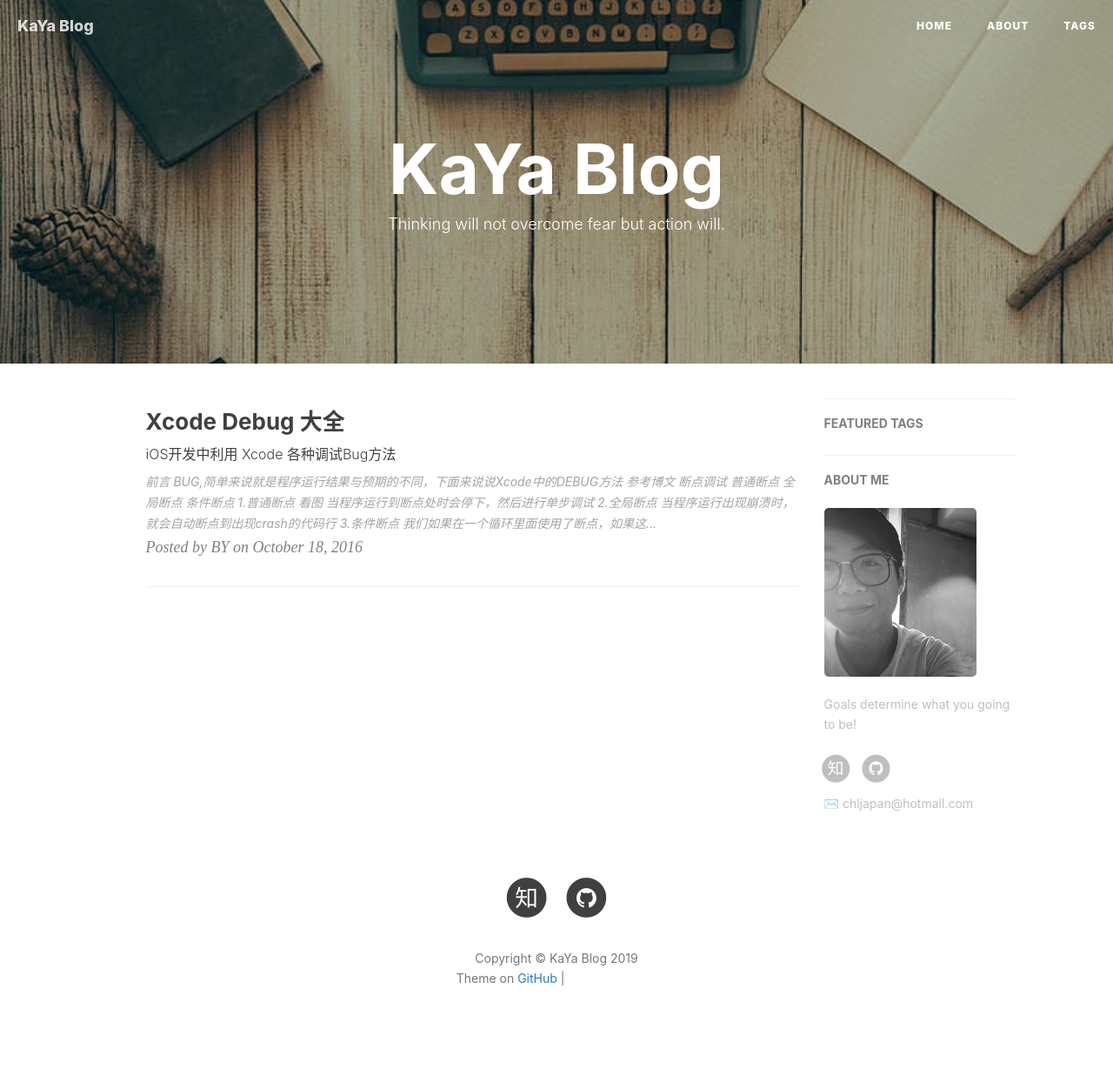
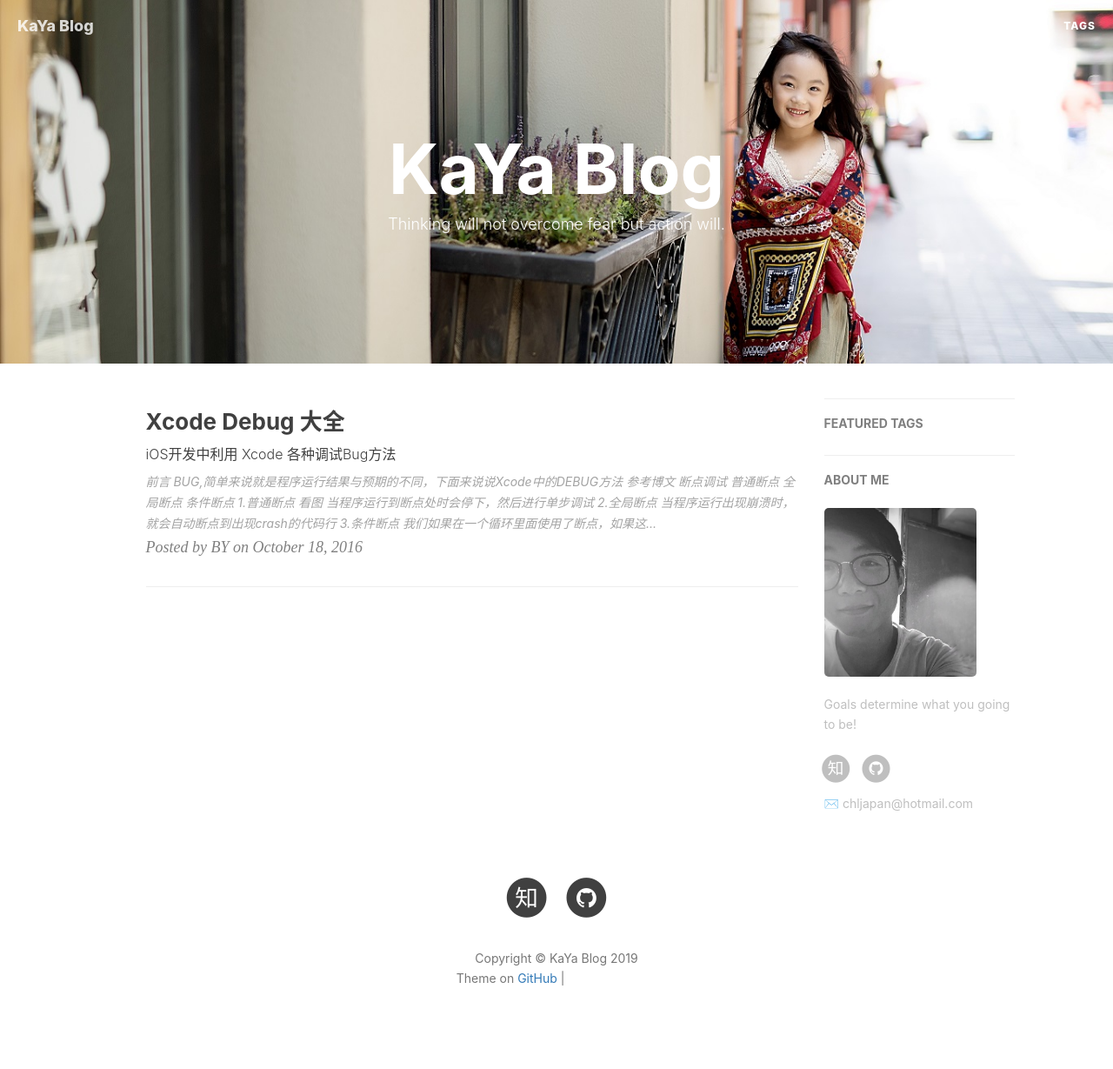
Before and after one commit to smartkaya/smartkaya.github.io, a Jekyll site: the page built from index.html, in a window 1280 px wide. Shown: the whole page at 87% size. Built offline with Jekyll 4.4.1, drawn with Linux system fonts in a browser that asks for light colours; nearby versions of some CDN libraries; library files that are not in the unit come from our copies; the list of posts is cut into pages by our own code; comment, search, counter and statistics services are not loaded; grey boxes are pictures that could not be loaded.

Commit message:
Update _config.yml

```diff
--- a/_config.yml
+++ b/_config.yml
@@ -1,7 +1,7 @@
 # Site settings
 title: KaYa Blog
 SEOTitle: KaYa的博客 | KaYa Blog
-header-img: img/post-bg-desk.jpg
+header-img: img/site_bg3.jpg
 email: chljapan@hotmail.com
 description: "Every failure is leading towards success."
 keyword: "KaYa, KaYa Blog, KaYa的博客, kaya, chljapan, MDA, DDD"
```
